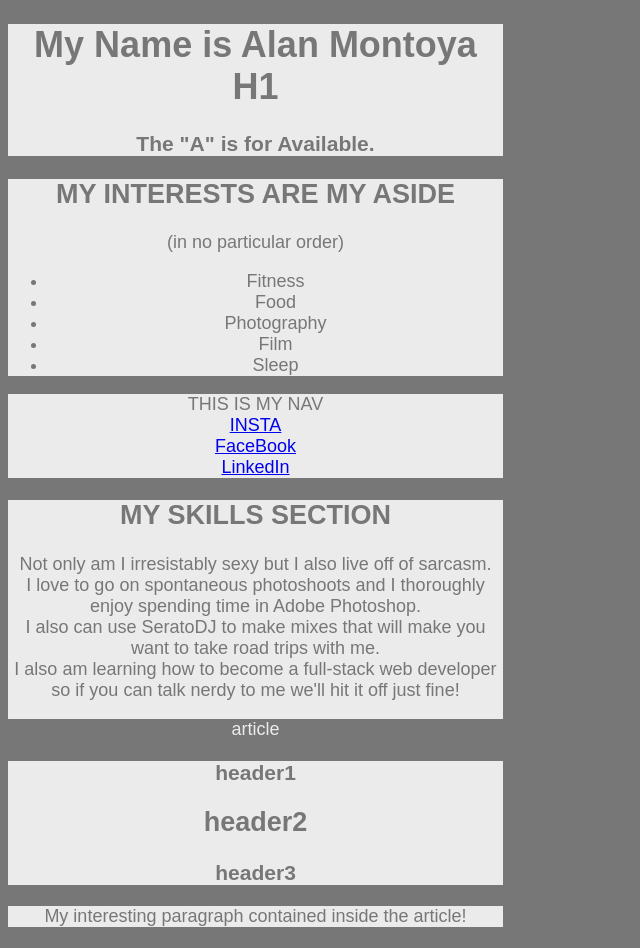
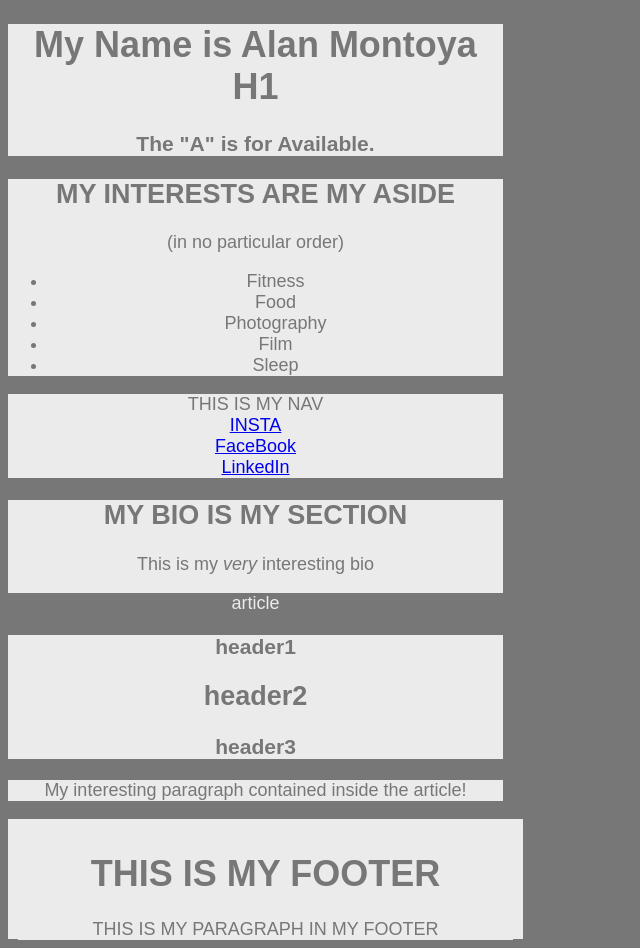
Before and after one commit to montoyaalan/HW-Wireframe, a plain HTML site: page index.html in a window 1280 px wide. Shown: the top 948 px of the page, without its empty margins (0-640 px from the left). Drawn offline with Linux system fonts and the light colour scheme.

Commit message:
change to bio

```diff
--- a/index.html
+++ b/index.html
@@ -40,12 +40,8 @@
 </nav>
 
 <section>
-    <h1> MY SKILLS SECTION</h1>
-    <p>Not only am I irresistably sexy but I also live off of sarcasm. <br>
-        I love to go on spontaneous photoshoots and I thoroughly enjoy spending time in Adobe Photoshop.<br>
-        I also can use SeratoDJ to make mixes that will
-    make you want to take road trips with me. <br>
-    I also am learning how to become a full-stack web developer so if you can talk nerdy to me we'll hit it off just fine! </p>
+    <h1> MY BIO IS MY SECTION</h1>
+    <p>This is my <i>very</i> interesting bio</p>
     <article> article
     <header>
         <h1>header1</h1>
--- a/style.css
+++ b/style.css
@@ -4,8 +4,6 @@ body  {
     font-family: Arial, Helvetica, sans-serif;
     font-size: 18px;
     width: 960px;
-
-
 }
 
 header {
@@ -24,18 +22,15 @@ section {
     background: #ebebeb;
     width: 495px;
     text-align: center;
+    margin: 0;
+
 }
 
 aside {
     background: #ebebeb;
     width: 495px;
     text-align: center;
-}
-
-footer {
-    background: #ebebeb;
-    width: 495px;
-    text-align: center;
+    margin: 0;
 }
 
 article {
@@ -64,3 +59,11 @@ p {
     color: #777;
     background: #ebebeb;
 }
+
+footer {
+    background: #ebebeb;
+    width: 495px;
+    height: 100px;
+    text-align: center;
+    padding: 10px;
+}
```
